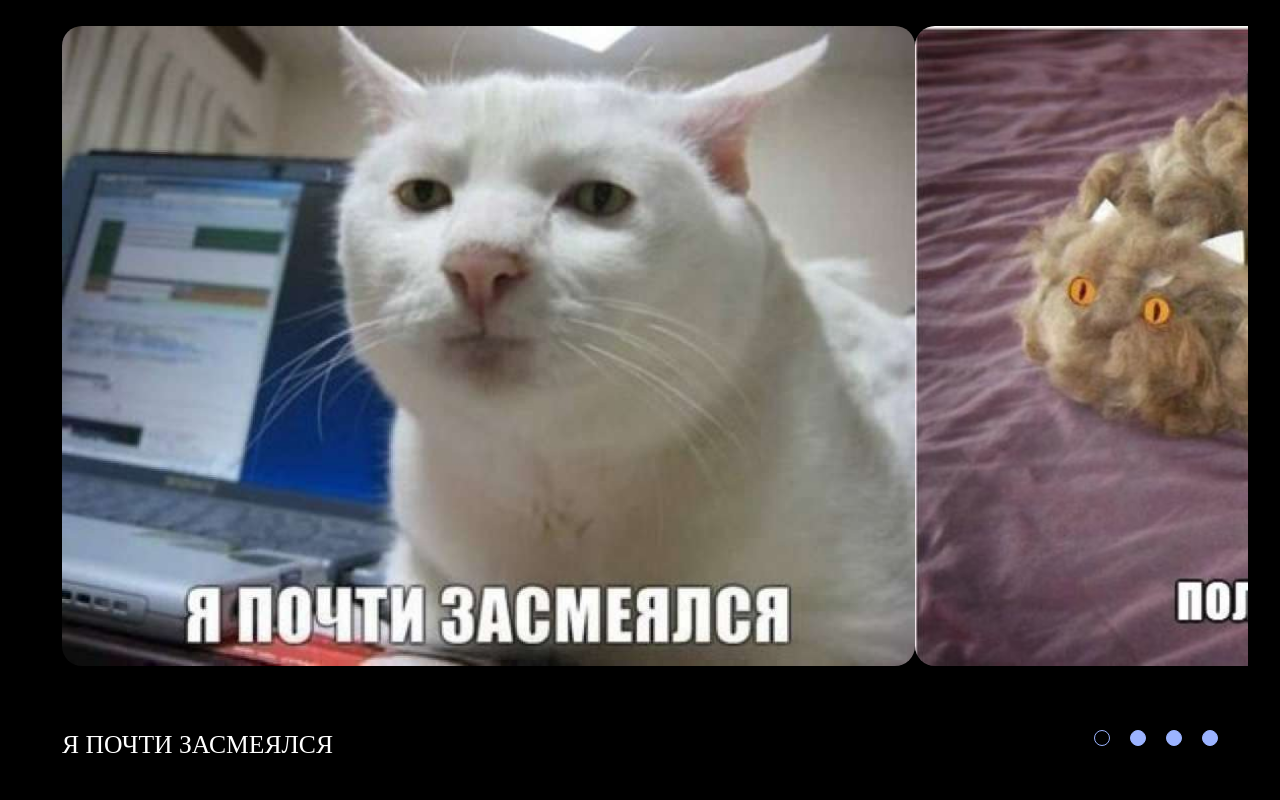
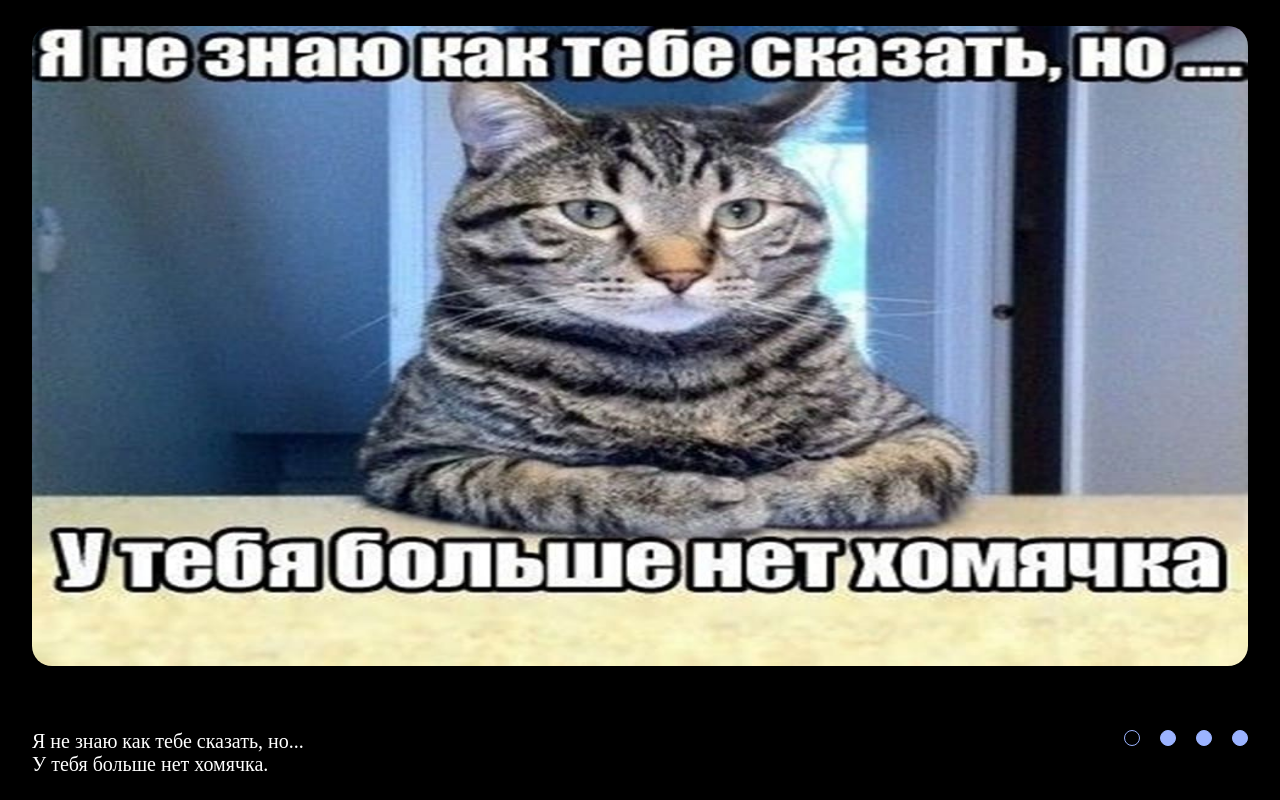
Before and after one commit to Nastia-Shu/cssMemeSlider, a plain HTML site: page cssMemeSlider/index.html in a window 1280 px wide. Drawn offline with Linux system fonts and the light colour scheme.

Commit message:
feat: and html and css (Str, Sep 14, 2024 16:56:15 PM)

```diff
--- a/cssMemeSlider/index.html
+++ b/cssMemeSlider/index.html
@@ -9,16 +9,15 @@
 <body class="body">
     <div class="wrapper">
         <div class="container">
-
             <div class="slider__line">
+                <img src="images/lost_hamster.jpg" alt="lost_hamster" class="slider__picture">
                 <img src="images/funny_cat.jpg" alt="funny_cat" class="slider__picture">
                 <img src="images/hair_cat.jpg" alt="hair_cat" class="slider__picture">
-                <img src="images/lost_hamster.jpg" alt="lost_hamster" class="slider__picture">
                 <img src="images/miay_cat.jpg" alt="miay_cat" class="slider__picture">
             </div>
 
             <div class="slider__contante">
-    <p class="slider__text">Я ПОЧТИ ЗАСМЕЯЛСЯ</p>
+                <p class="slider__text">Я не знаю как тебе сказать, но...<br />У тебя больше нет хомячка.</p>
                 <div class="slider__wrapper">
                     <div class="slider__dot active-dot"></div>
                     <div class="slider__dot"></div>
@@ -26,7 +25,6 @@
                     <div class="slider__dot"></div>
                 </div>
             </div>
-
         </div>
     </div>
 
--- a/cssMemeSlider/style.css
+++ b/cssMemeSlider/style.css
@@ -64,7 +64,6 @@ body {
    width: 95vw;
    height: 100%;
    margin: 0 auto;
-   padding: 0 30px;
    overflow: hidden;
 }
 
@@ -81,6 +80,7 @@ body {
 }
 
 .slider__picture {
+   flex-shrink: 0;
     width: 100%;
     height: 100%;
     border-radius: 20px;
@@ -88,7 +88,7 @@ body {
 }
 
 .slider__contante {
-    margin-top: 5vw;
+    margin-bottom: 5vw;
     display: flex;
     justify-content: space-between;
     align-items: start;
@@ -96,12 +96,20 @@ body {
     border-radius: 10%;
 }
 
+@media (max-width: 600px) {
+   .slider__contante {
+      flex-direction: column;
+   }
+}
+
 .slider__text {
+    margin-top: 5vw;
     color: white;
-    font-size: 2vw;
+    font-size: 20px;
 }
 
 .slider__wrapper {
+   margin-top: 5vw;
    display: flex;
    column-gap: 20px;
 }
@@ -112,6 +120,7 @@ body {
    border-radius: 20px;
    border: 1px solid rgb(155, 179, 255);
    background-color: rgb(155, 179, 255);
+   margin-bottom: 5vw;
 }
 
 .slider__dot:hover {
```
Lines whose indentation alone changed are shown as unchanged.
